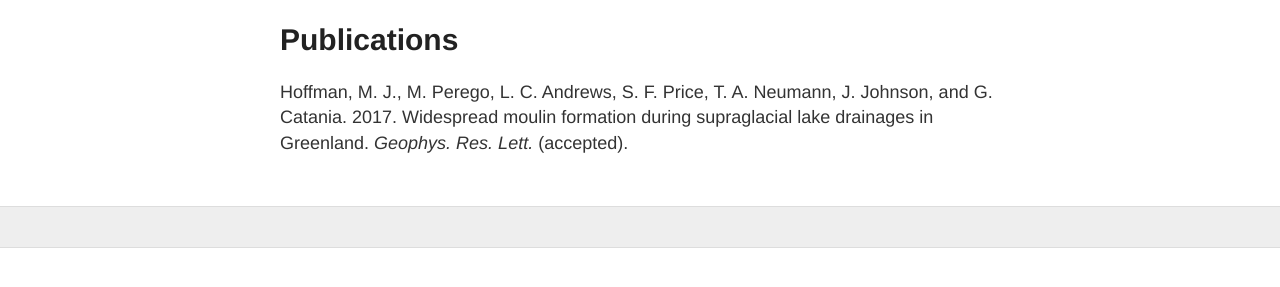
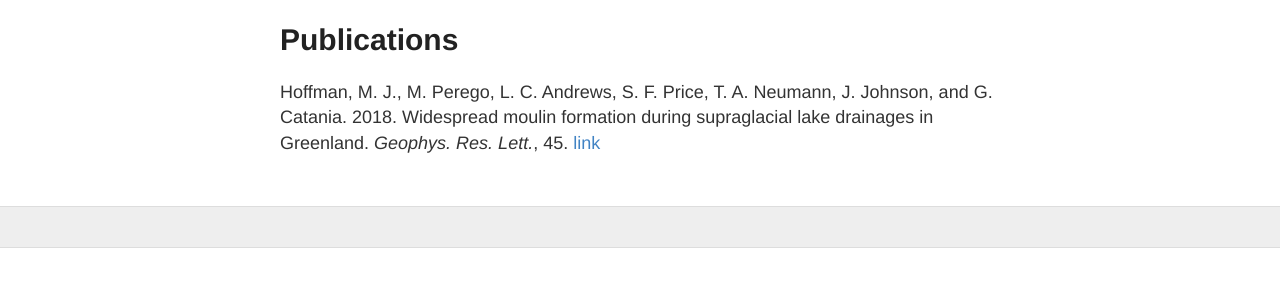
Before and after one commit to SLE-E3SM/SLE-E3SM.github.io, a Jekyll site: the page built from publications.md, in a window 1280 px wide. Shown: the part 195-482 px from the top of the page. Built offline with Jekyll 4.4.1, drawn with Linux system fonts in a browser that asks for light colours.

Commit message:
Update publications.md
update pub ref

```diff
--- a/publications.md
+++ b/publications.md
@@ -4,4 +4,4 @@ title: Publications
 permalink: /publications/
 ---
 
-Hoffman, M. J., M. Perego, L. C. Andrews, S. F. Price, T. A. Neumann, J. Johnson, and G. Catania. 2017. Widespread moulin formation during supraglacial lake drainages in Greenland. *Geophys. Res. Lett.* (accepted).
+Hoffman, M. J., M. Perego, L. C. Andrews, S. F. Price, T. A. Neumann, J. Johnson, and G. Catania. 2018. Widespread moulin formation during supraglacial lake drainages in Greenland. *Geophys. Res. Lett.*, 45. [link](https://doi.org/10.1002/2017GL075659)
```
